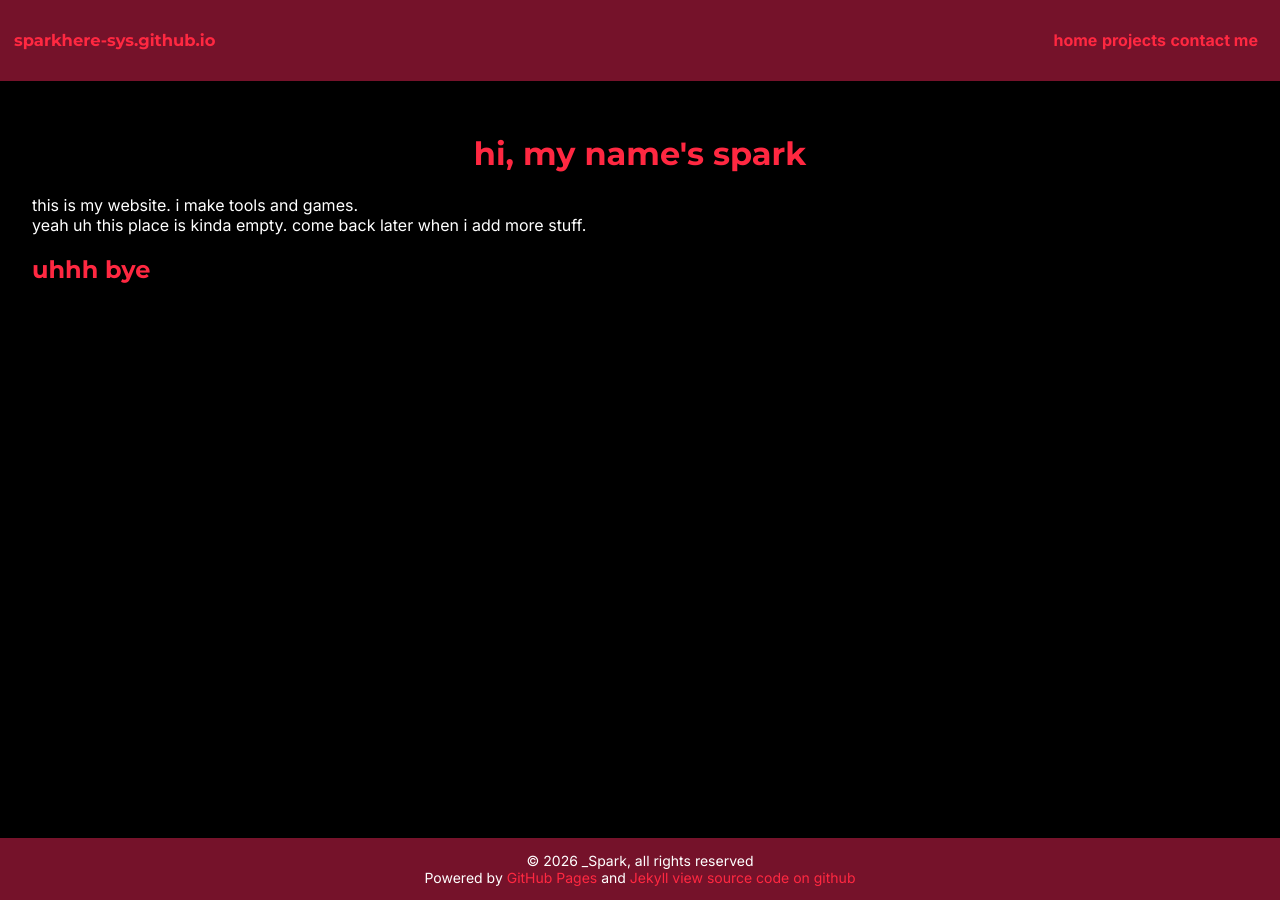
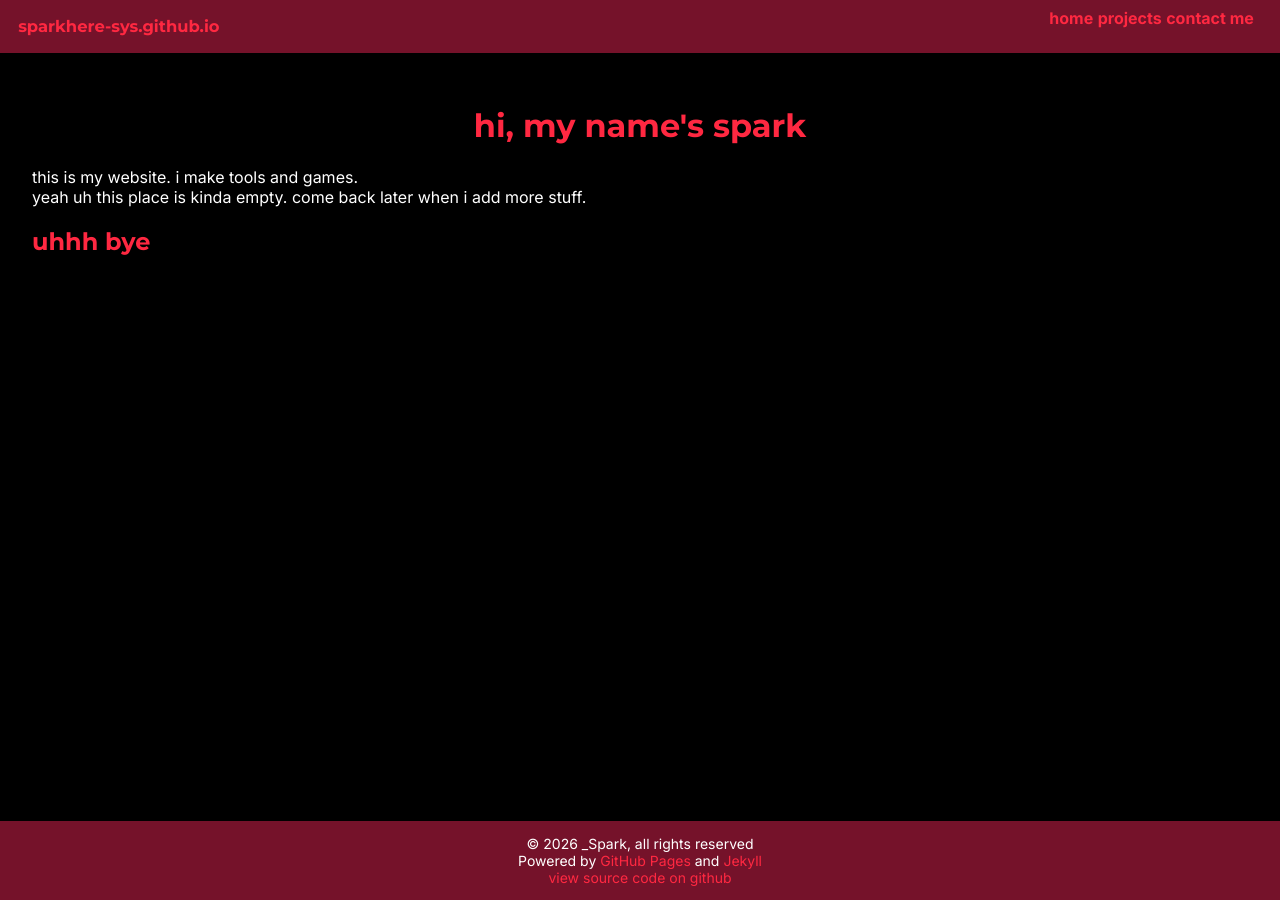
Before and after one commit to sparkhere-sys/sparkhere-sys.github.io, a Jekyll site: the page built from index.html, in a window 1280 px wide. Built offline with Jekyll 4.4.1, drawn with Linux system fonts in a browser that asks for light colours.

Commit message:
quick update number 5,000

```diff
--- a/_includes/footer.html
+++ b/_includes/footer.html
@@ -3,7 +3,7 @@
 <div class="mid-align">
 © 2026 _Spark, all rights reserved <br>
 
-Powered by <a href="https://pages.github.com/">GitHub Pages</a> and <a href="https://jekyllrb.com/">Jekyll</a>
+Powered by <a href="https://pages.github.com/">GitHub Pages</a> and <a href="https://jekyllrb.com/">Jekyll</a> <br>
 
 <a href="https://github.com/sparkhere-sys/sparkhere-sys.github.io">view source code on github</a> <br>
 </div>
--- a/style.css
+++ b/style.css
@@ -61,7 +61,7 @@
 header {
   display: flex;
   justify-content: space-between;
-  align-items: center;
+	padding: 0em 1.3em;
 }
 
 nav {
```
